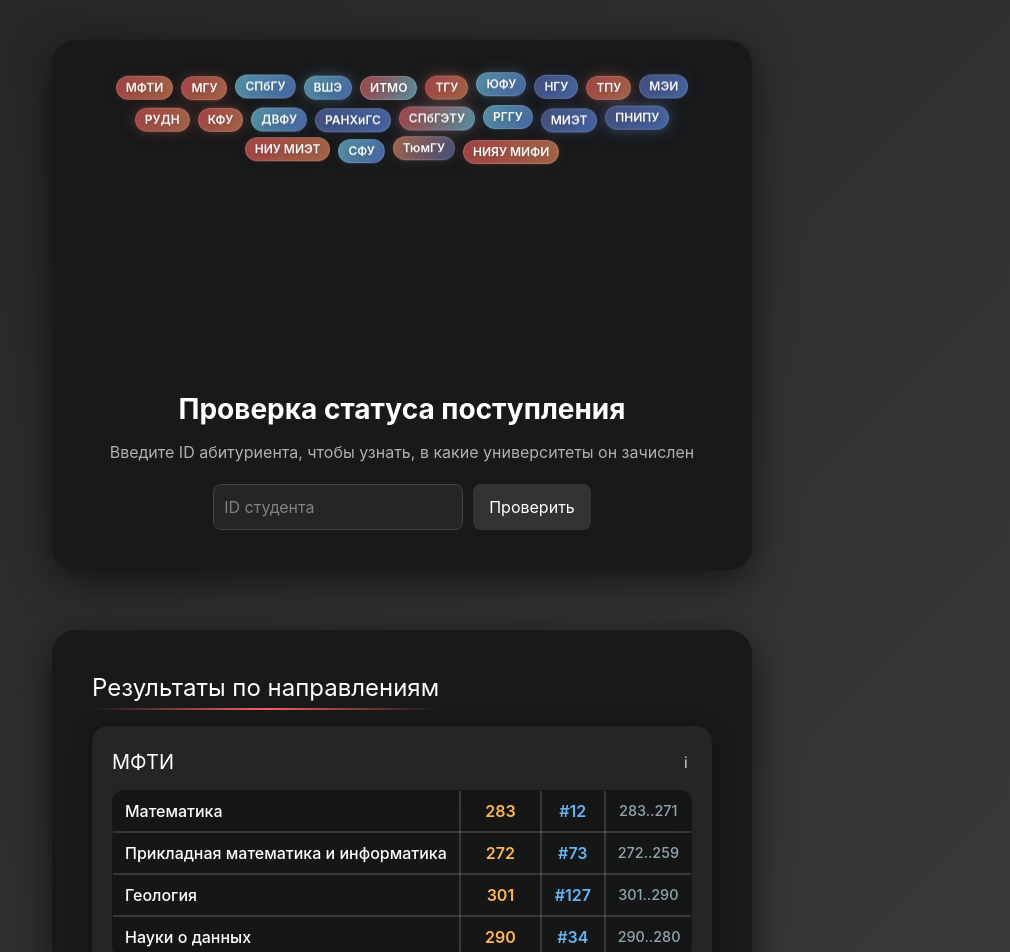
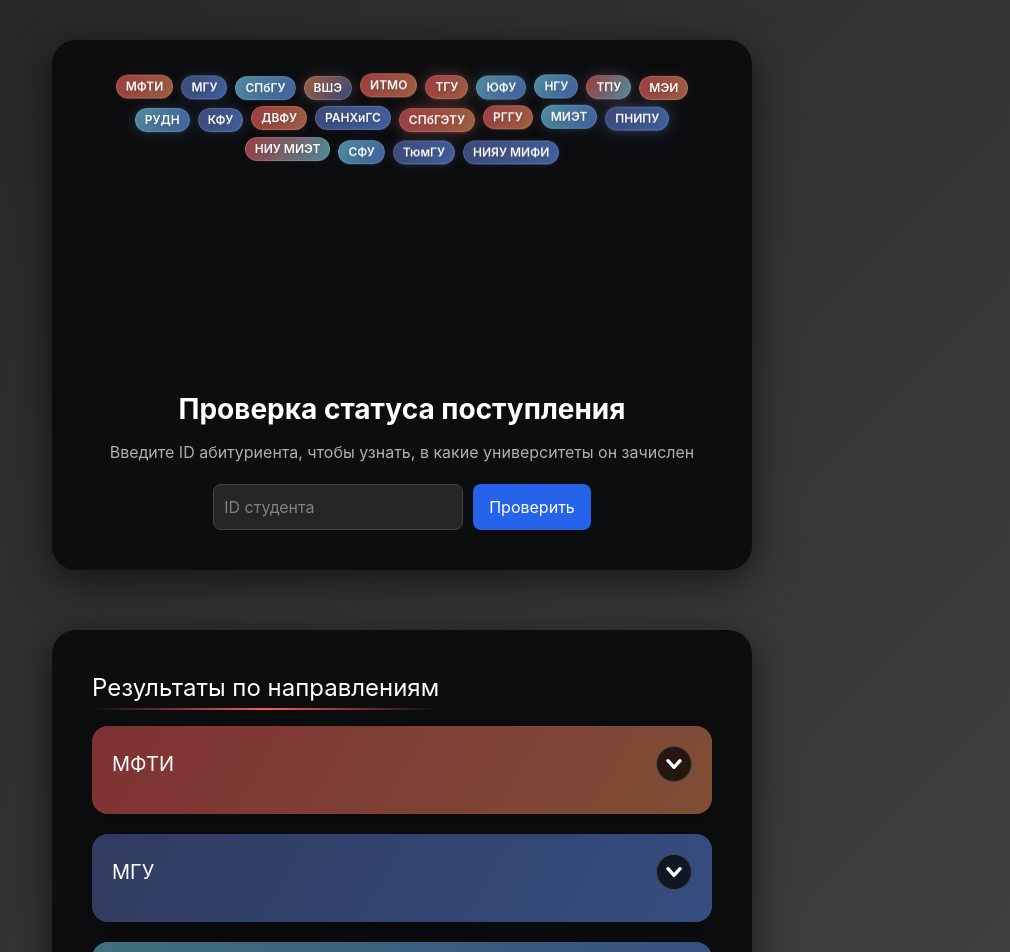
Before and after one commit to trueegorletov/analabit-webui, a Next.js app: page / in a window 1280 px wide. Shown: the top 952 px of the page, without its empty margins (238-1248 px from the left). Built offline with nearby package versions, Linux system fonts and the light colour scheme.

Commit message:
Final for today

```diff
--- a/app/globals.css
+++ b/app/globals.css
@@ -33,13 +33,13 @@
       color: #e0e0e0;
     }
     .container {
-      background: #18191a;
+      text-align: center;
+      background: #0c0d0f;
       border-radius: 24px;
-      box-shadow: 0 10px 40px rgba(0,0,0,0.6);
-      padding: 40px;
       width: 90%;
       max-width: 700px;
-      text-align: center;
+      padding: 40px;
+      box-shadow: 0 10px 40px rgba(0,0,0,0.6);
     }
     .tags {
       display: flex;
@@ -132,7 +132,7 @@
       border-radius: 8px;
     }
     button {
-      background: #333;
+      background: #2563eb;
       color: #fff;
       border: none;
       padding: 10px 16px;
@@ -142,12 +142,14 @@
       transition: background 0.3s ease;
     }
     button:hover {
-      background: #555;
+      background: #1d4ed8;
     }
     /* Results section styling */
     .results-container {
+      text-align: left;
       margin-top: 40px;
-      text-align: left;
+      background: #0c0d0f;
+      border-radius: 24px;
     }
     .results-title {
       color: #fff;
@@ -173,6 +175,23 @@
       max-width: 700px;
       text-align: left;
       box-shadow: 0 4px 20px rgba(0,0,0,0.3);
+      position: relative;
+      overflow: hidden;
+    }
+    .university-block::before {
+      content: "";
+      position: absolute;
+      top: 0;
+      left: 0;
+      right: 0;
+      bottom: 0;
+      background: rgba(0,0,0,0.2);
+      border-radius: 16px;
+      z-index: 1;
+    }
+    .university-block > * {
+      position: relative;
+      z-index: 2;
     }
     .block-header {
       display: flex;
@@ -185,42 +204,48 @@
       font-size: 20px;
       color: #fff;
     }
-    .info-btn {
-      background: none;
-      border: none;
-      color: #ccc;
-      font-size: 16px;
-      position: relative;
+    .toggle-btn {
+      background: rgba(0,0,0,0.7);
+      border: 1px solid rgba(255,255,255,0.2);
+      border-radius: 50%;
+      width: 36px;
+      height: 36px;
+      display: flex;
+      align-items: center;
+      justify-content: center;
       cursor: pointer;
-      padding: 4px;
+      transition: all 0.3s ease;
+      padding: 0;
     }
-    .info-btn .tooltip {
-      visibility: hidden;
-      opacity: 0;
-      transition: 0.2s;
-      position: absolute;
-      top: 24px;
-      right: 0;
-      background: rgba(0,0,0,0.8);
-      color: #fff;
-      padding: 8px;
-      border-radius: 8px;
-      font-size: 12px;
-      width: 220px;
-      z-index: 3;
+    .toggle-btn:hover {
+      background: rgba(0,0,0,0.9);
+      border-color: rgba(255,255,255,0.3);
+      transform: scale(1.05);
     }
-    .info-btn:hover .tooltip {
-      visibility: visible;
-      opacity: 1;
+    .toggle-btn .arrow-icon {
+      width: 16px;
+      height: 12px;
+      transition: transform 0.3s ease;
+      flex-shrink: 0;
+    }
+    .toggle-btn .arrow-icon path {
+      stroke: #ffffff;
+      stroke-width: 2.5;
+      stroke-linecap: round;
+      stroke-linejoin: round;
+      fill: none;
+    }
+    .toggle-btn.expanded .arrow-icon {
+      transform: rotate(180deg);
     }
     .directions-table {
       width: 100%;
       border-collapse: collapse;
       table-layout: fixed; /* Fixed layout for consistent column widths */
       min-width: 100%; /* Ensure table takes full width */
-      background: rgba(0,0,0,0.4);
-      backdrop-filter: blur(20px);
-      -webkit-backdrop-filter: blur(20px);
+      background: rgba(0,0,0,0.8);
+      backdrop-filter: blur(30px);
+      -webkit-backdrop-filter: blur(30px);
       border-radius: 12px;
       border: 1px solid rgba(255, 255, 255, 0.1);
       overflow: hidden;
@@ -276,22 +301,6 @@
     }
     .directions-table tr.hidden {
       display: none;
-    }
-    .expand-btn {
-      display: block;
-      margin: 16px auto 0;
-      background: #333;
-      color: #fff;
-      border: none;
-      padding: 8px 16px;
-      border-radius: 8px;
-      cursor: pointer;
-      transition: background 0.2s ease;
-      font-size: 14px;
-      text-align: center;
-    }
-    .expand-btn:hover {
-      background: #555;
     }
 
     /* Mobile responsive styles */
@@ -429,9 +438,14 @@
         font-size: 10px; /* Smaller font */
       }
 
-      .expand-btn {
-        font-size: 12px;
-        padding: 6px 10px;
+      .toggle-btn {
+        width: 28px;
+        height: 28px;
+      }
+
+      .toggle-btn .arrow-icon {
+        width: 12px;
+        height: 12px;
       }
     }
 
@@ -481,11 +495,6 @@
 
       .block-header h3 {
         font-size: 14px;
-      }
-
-      .expand-btn {
-        font-size: 11px;
-        padding: 5px 8px;
       }
     }
 
@@ -574,17 +583,13 @@
         font-size: 8px;
       }
 
-      .expand-btn {
-        font-size: 10px;
-        padding: 4px 6px;
+      .toggle-btn {
+        width: 24px;
+        height: 24px;
       }
 
-      .info-btn {
-        font-size: 14px;
-      }
-
-      .info-btn .tooltip {
-        font-size: 10px;
-        width: 180px;
+      .toggle-btn .arrow-icon {
+        width: 10px;
+        height: 10px;
       }
     }
--- a/app/page.tsx
+++ b/app/page.tsx
@@ -1,5 +1,5 @@
 "use client";
-import { useEffect, useState } from "react";
+import { useEffect, useState, useMemo } from "react";
 import { gsap } from "gsap";
 
 interface Direction {
@@ -82,29 +82,63 @@
 	},
 ];
 
+const palettes = [
+	{
+		grad: "linear-gradient(120deg, rgba(255, 94, 98, 0.6), rgba(255, 153, 102, 0.6))",
+		glow: "rgba(255, 120, 99, 0.3)",
+	},
+	{
+		grad: "linear-gradient(120deg, rgba(95, 114, 190, 0.6), rgba(102, 153, 255, 0.6))",
+		glow: "rgba(98, 135, 229, 0.3)",
+	},
+	{
+		grad: "linear-gradient(120deg, rgba(125, 226, 252, 0.6), rgba(102, 153, 255, 0.6))",
+		glow: "rgba(110, 190, 253, 0.3)",
+	},
+	{
+		grad: "linear-gradient(120deg, rgba(255, 153, 102, 0.6), rgba(95, 114, 190, 0.6))",
+		glow: "rgba(177, 135, 142, 0.3)",
+	},
+	{
+		grad: "linear-gradient(120deg, rgba(255, 94, 98, 0.6), rgba(125, 226, 252, 0.6))",
+		glow: "rgba(191, 143, 179, 0.3)",
+	},
+];
+
 const UniversityBlock = ({ university }: { university: University }) => {
 	const [expanded, setExpanded] = useState(false);
+
+	const handleToggle = () => {
+		setExpanded(!expanded);
+	};
 
 	return (
 		<div className="university-block">
 			<div className="block-header">
 				<h3>{university.name}</h3>
-				<button className="info-btn">
-					ℹ
-					<div className="tooltip">
-						Баллы – проходные баллы; № – рейтинг последнего зачисленного;
-						диапазон – прогноз изменения балла.
-					</div>
+				<button
+					className={`toggle-btn ${expanded ? "expanded" : ""}`}
+					onClick={handleToggle}
+				>
+					<svg
+						className="arrow-icon"
+						viewBox="0 0 12 8"
+						xmlns="http://www.w3.org/2000/svg"
+					>
+						<path
+							d="M1.5 1.5L6 6.5L10.5 1.5"
+							stroke="white"
+							strokeWidth="2"
+							strokeLinecap="round"
+							strokeLinejoin="round"
+						/>
+					</svg>
 				</button>
 			</div>
-			<table className="directions-table">
-				<tbody>
-					{university.directions
-						.slice(
-							0,
-							expanded ? university.directions.length : 4
-						)
-						.map((dir: Direction, index: number) => (
+			{expanded && (
+				<table className="directions-table">
+					<tbody>
+						{university.directions.map((dir: Direction, index: number) => (
 							<tr key={index}>
 								<td className="dir-name">
 									<a href="#" title={dir.name}>
@@ -116,48 +150,32 @@
 								<td className="range">{dir.range}</td>
 							</tr>
 						))}
-				</tbody>
-			</table>
-			{!expanded && university.directions.length > 4 && (
-				<button
-					className="expand-btn"
-					onClick={() => setExpanded(true)}
-				>
-					Показать все
-				</button>
+					</tbody>
+				</table>
 			)}
 		</div>
 	);
 };
 
 export default function Home() {
+	// Create consistent mapping between university names and palettes
+	const universityPalettes = useMemo(() => {
+		const mapping: { [key: string]: typeof palettes[0] } = {};
+		const universityNames = universities.map(uni => uni.name);
+		universityNames.forEach((name, index) => {
+			mapping[name] = palettes[index % palettes.length];
+		});
+		return mapping;
+	}, []);
+
 	useEffect(() => {
-		const palettes = [
-			{
-				grad: "linear-gradient(120deg, rgba(255, 94, 98, 0.6), rgba(255, 153, 102, 0.6))",
-				glow: "rgba(255, 120, 99, 0.3)",
-			},
-			{
-				grad: "linear-gradient(120deg, rgba(95, 114, 190, 0.6), rgba(102, 153, 255, 0.6))",
-				glow: "rgba(98, 135, 229, 0.3)",
-			},
-			{
-				grad: "linear-gradient(120deg, rgba(125, 226, 252, 0.6), rgba(102, 153, 255, 0.6))",
-				glow: "rgba(110, 190, 253, 0.3)",
-			},
-			{
-				grad: "linear-gradient(120deg, rgba(255, 153, 102, 0.6), rgba(95, 114, 190, 0.6))",
-				glow: "rgba(177, 135, 142, 0.3)",
-			},
-			{
-				grad: "linear-gradient(120deg, rgba(255, 94, 98, 0.6), rgba(125, 226, 252, 0.6))",
-				glow: "rgba(191, 143, 179, 0.3)",
-			},
-		];
-
 		const tags = gsap.utils.toArray<HTMLElement>(".tag");
 		tags.forEach((tag) => {
-			const palette = palettes[Math.floor(Math.random() * palettes.length)];
+			const universityName = tag.textContent?.trim();
+			const palette = universityName && universityPalettes[universityName]
+				? universityPalettes[universityName]
+				: palettes[Math.floor(Math.random() * palettes.length)];
+
 			gsap.set(tag, {
 				background: palette.grad,
 				backgroundSize: "200% 200%",
@@ -178,6 +196,27 @@
 				delay: gsap.utils.random(0, 2),
 			});
 		});
+
+		// Apply gradients to university blocks
+		const universityBlocks = gsap.utils.toArray<HTMLElement>(".university-block");
+		universityBlocks.forEach((block) => {
+			const universityName = block.querySelector("h3")?.textContent?.trim();
+			const palette = universityName && universityPalettes[universityName]
+				? universityPalettes[universityName]
+				: palettes[0];
+
+			gsap.set(block, {
+				background: palette.grad,
+				backgroundSize: "200% 200%",
+			});
+			gsap.to(block, {
+				backgroundPosition: "100% 100%",
+				duration: gsap.utils.random(15, 20),
+				repeat: -1,
+				yoyo: true,
+				ease: "sine.inOut",
+			});
+		});
 		tags.forEach((tag, index) => {
 			const amplitude = gsap.utils.random(3, 8);
 			const duration = gsap.utils.random(4, 7);
@@ -191,7 +230,7 @@
 				delay: delay,
 			});
 		});
-	}, []);
+	}, [universityPalettes]);
 
 	return (
 		<>
```
